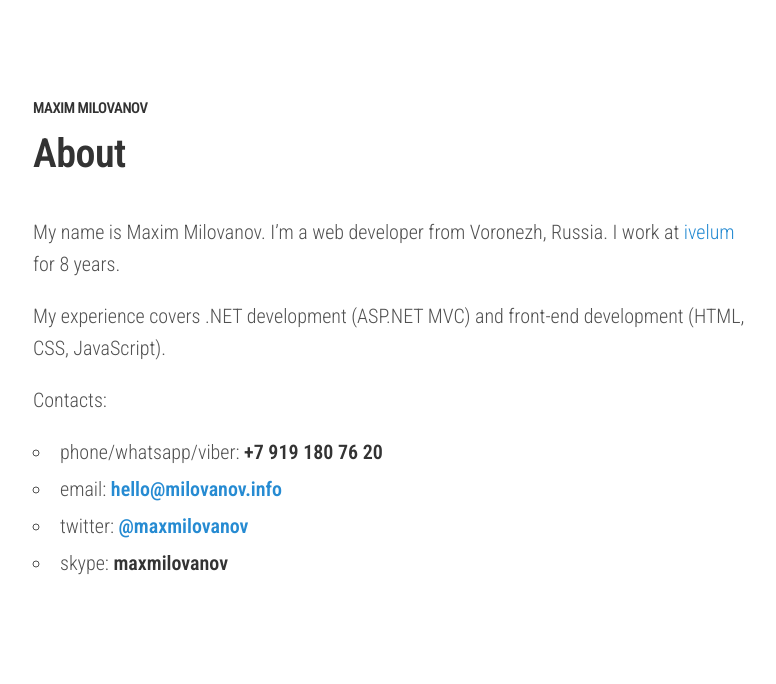
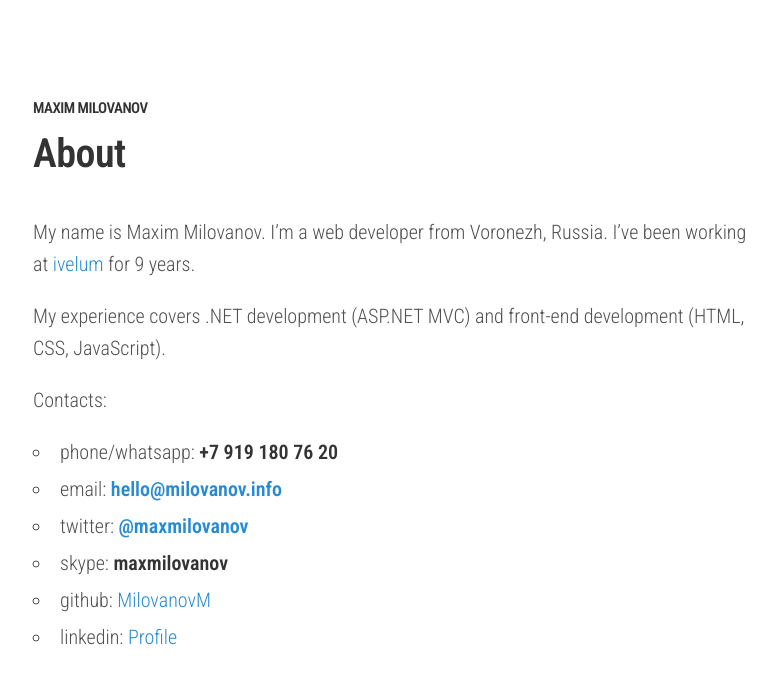
Before and after one commit to MilovanovM/milovanovm.github.io, a Jekyll site: the page built from about.md, in a window 1280 px wide. Shown: the top 684 px of the page, without its empty margins (247-1023 px from the left). Built offline with Jekyll 4.4.1, drawn with Linux system fonts in a browser that asks for light colours; Markdown is read by kramdown in place of the engine named in the settings.

Commit message:
update ‘about’ page

```diff
--- a/about.md
+++ b/about.md
@@ -3,13 +3,15 @@ title: About
 permalink: /about/
 ---
 
-My name is Maxim Milovanov. I'm a web developer from Voronezh, Russia. I work at [ivelum](http://www.ivelum.com/) for 8 years.
+My name is Maxim Milovanov. I'm a web developer from Voronezh, Russia. I've been working at [ivelum](http://www.ivelum.com/) for 9 years.
 
 My experience covers .NET development (ASP.NET MVC) and front-end development (HTML, CSS, JavaScript).
 
 Contacts:
 
-* phone/whatsapp/viber: **+7 919 180 76 20**
+* phone/whatsapp: **+7 919 180 76 20**
 * email: **[hello@milovanov.info](mailto:hello@milovanov.info)**
 * twitter: **[@maxmilovanov](https://twitter.com/maxmilovanov)**
 * skype: **maxmilovanov**
+* github: [MilovanovM](https://github.com/MilovanovM)
+* linkedin: [Profile](https://ru.linkedin.com/in/maxim-milovanov-445686117)
```
